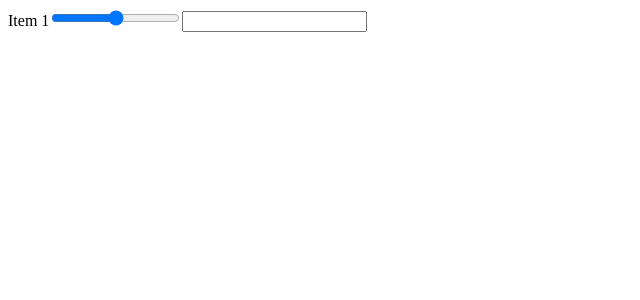
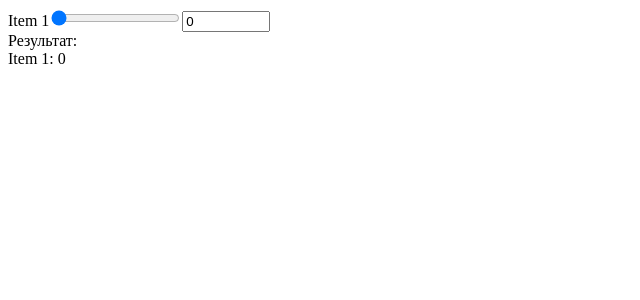
Before and after one commit to maksim-korzhov/devhub, a React app: page / in a window 1280 px wide. Shown: the top 300 px of the page, without its empty margins (0-640 px from the left). Built offline with nearby package versions, Linux system fonts and the light colour scheme.

Commit message:
Added 1 slider and result output.

```diff
--- /dev/null
+++ b/src/components/Result.jsx
@@ -0,0 +1,16 @@
+import React, { Component } from "react";
+
+class Result extends Component {
+    render() {
+        return (
+            <div className="result">
+                Результат:
+                {this.props.items.map( item => (
+                    <div key={item.Name}>{item.Name}: {item.Percent}</div>
+                ))}
+            </div>
+        );
+    }
+}
+
+export default Result;
--- a/src/components/Slider.jsx
+++ b/src/components/Slider.jsx
@@ -1,16 +1,26 @@
 import React, { Component } from "react";
 
 class Slider extends Component {
-    constructor(props) {
-        super(props);
-    }
-
     render() {
         return (
             <div className="slider">
-                Item 1
-                <input type="range" />
-                <input type="number" />
+                {this.props.name}
+                <input
+                    type="range"
+                    min="0"
+                    max="100"
+                    step="0.01"
+                    value={this.props.percent}
+                    onChange={this.props.onChangeHandler}
+                />
+                <input
+                    type="number"
+                    min="0"
+                    max="100"
+                    step="0.01"
+                    value={this.props.percent}
+                    onChange={this.props.onChangeHandler}
+                />
             </div>
         );
     }
--- a/src/components/SliderList.jsx
+++ b/src/components/SliderList.jsx
@@ -1,11 +1,41 @@
 import React, { Component } from "react";
 import Slider from "./Slider";
+import Result from "./Result";
 
 class SliderList extends Component {
+    constructor(props) {
+        super(props);
+
+        this.state = {
+            items: [
+                {"Name":"Item 1","Percent":0}
+            ]
+        };
+    }
+
+    _onChangeHandler(index, event) {
+        // If there is only 1 slider - just set percent value from inputs
+        if( this.state.items.length === 1 ) {
+            const items = [...this.state.items];
+            items[index].Percent = event.target.value;
+
+            this.setState({
+                items
+            });
+        }
+    }
+
     render() {
         return (
             <div className="slider-list">
-                <Slider />
+                {this.state.items.map( (item, i) =>
+                    <Slider
+                        key={i}
+                        name={item.Name}
+                        percent={item.Percent}
+                        onChangeHandler={this._onChangeHandler.bind(this, i)} /> )
+                }
+                <Result items={this.state.items} />
             </div>
         );
     }
```
